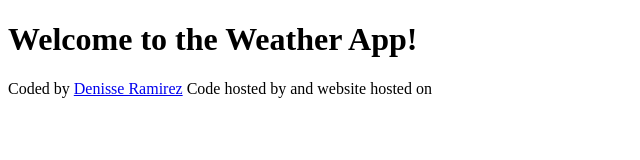
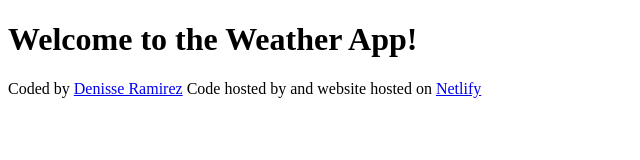
Before and after one commit to denissea12/weather-app-final-project, a plain HTML site: page index.html in a window 1280 px wide. Shown: the full height of the page, 0-640 px from the left. Drawn offline with Linux system fonts and the light colour scheme.

Commit message:
Update index.html
added link to netlify

```diff
--- a/index.html
+++ b/index.html
@@ -14,8 +14,9 @@
     <footer>
         Coded by
         <a href="https://github.com/denissea12">Denisse Ramirez</a> Code hosted by <a
-            href="https://github.com/denissea12/weather-app-final-project"></a> and website hosted on <a href=""
-            </footer>
+            href="https://github.com/denissea12/weather-app-final-project"></a> and website hosted on <a
+            href="https://main--weather-app-blues.netlify.app/">Netlify</a>
+    </footer>
 </body>
 
 </html>
```
